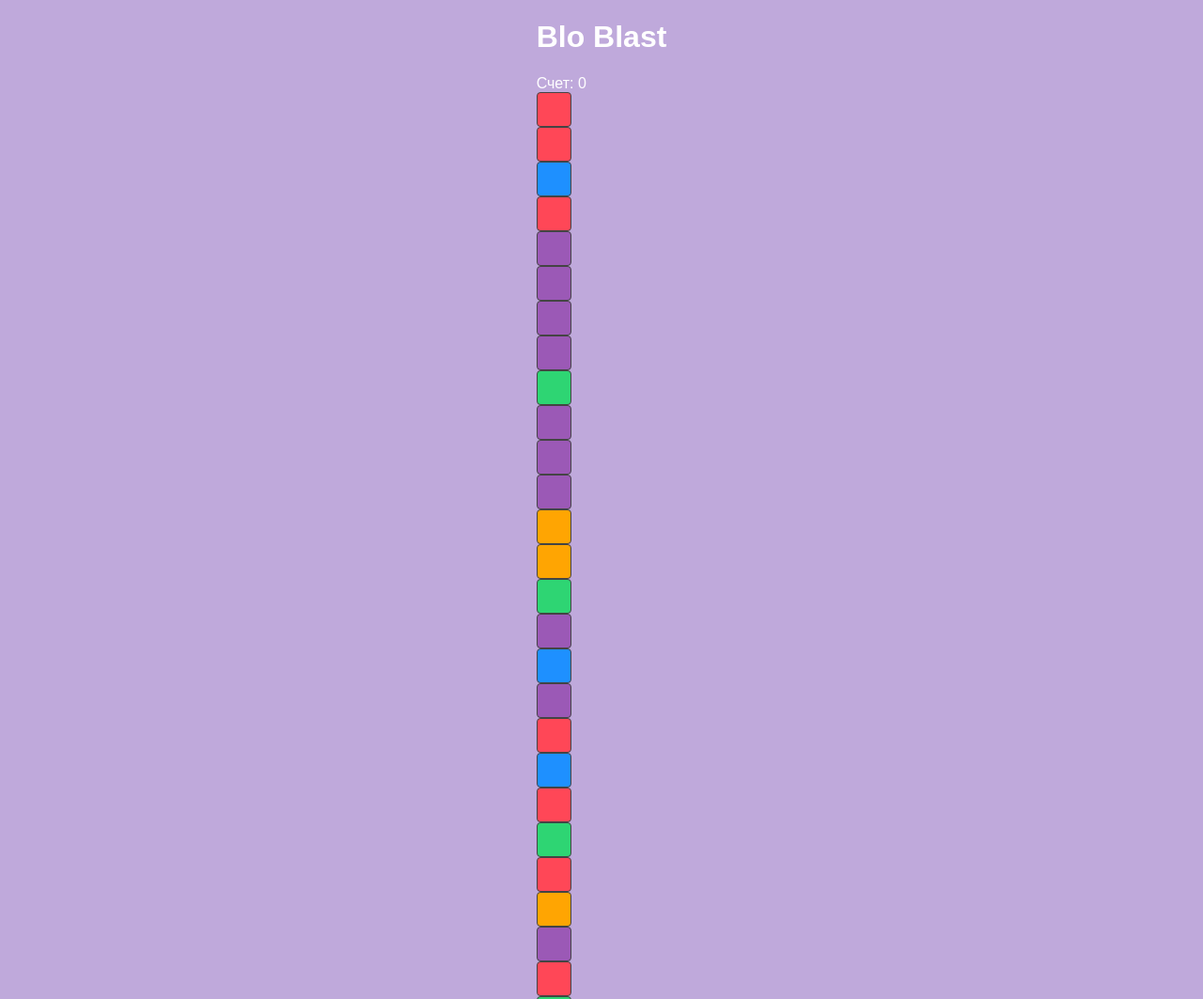
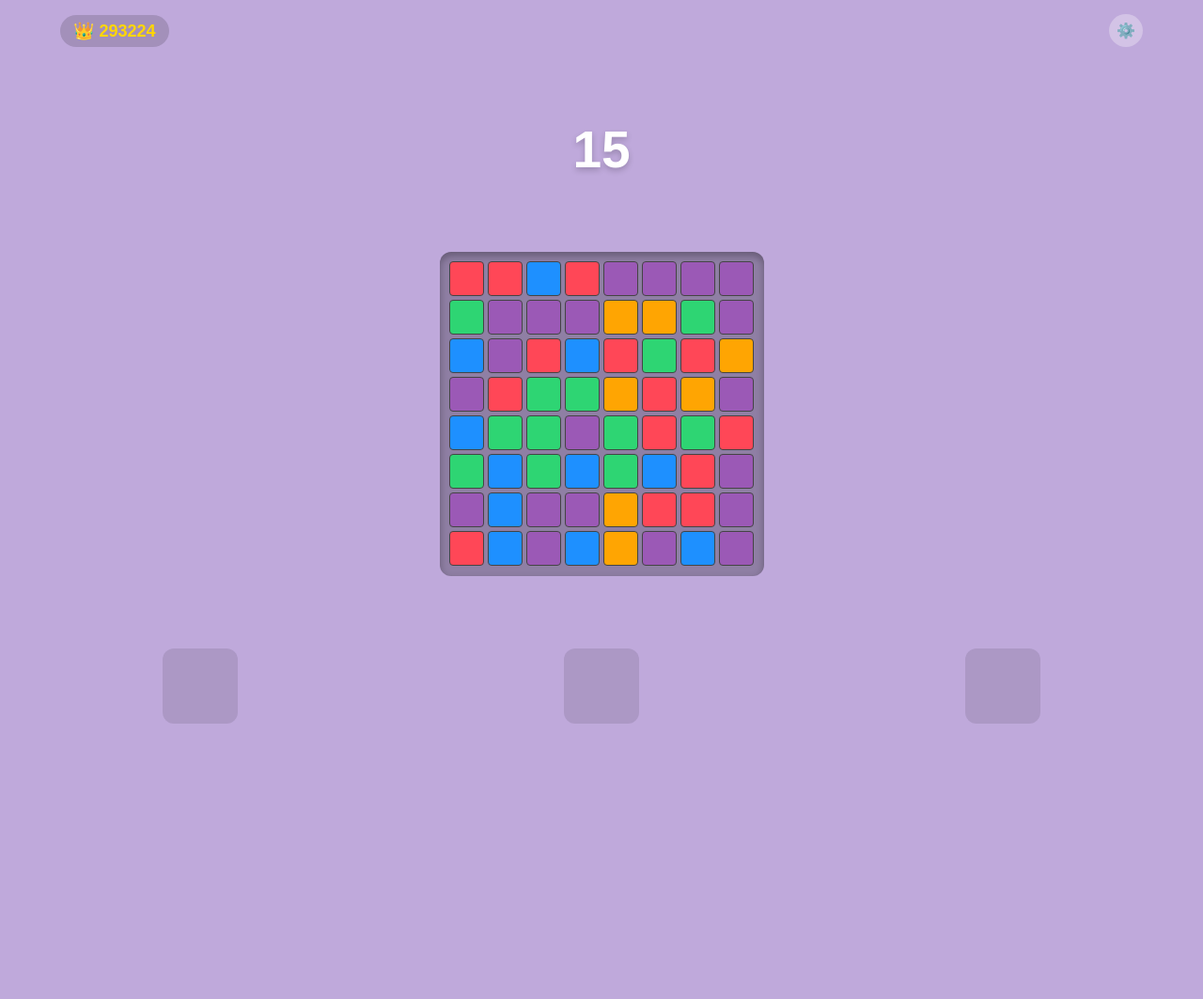
Before and after one commit to djsjejsj009-netizen/BloBlast, a plain HTML site: page index.html in a window 1280 px wide. Shown: the top 1063 px of the page at 94% size. After the commit the page ends 800 px from the top, so only its background shows below. Drawn offline with Linux system fonts and the light colour scheme.

Commit message:
Update index.html

```diff
--- a/index.html
+++ b/index.html
@@ -3,15 +3,36 @@
 <head>
     <meta charset="UTF-8">
     <meta name="viewport" content="width=device-width, initial-scale=1.0">
-    <title>Blo Blast</title>
+    <title>BloBlast</title>
     <link rel="stylesheet" href="style.css">
 </head>
 <body>
-    <div class="game-container">
-        <h1>Blo Blast</h1>
-        <div id="score">Счет: 0</div>
-        <div id="grid"></div>
+
+    <div class="header">
+        <div class="crown">👑 <span>293224</span></div>
+        <div class="settings">⚙️</div>
     </div>
+
+    <div class="score-container" id="score">15</div>
+
+    <div class="grid-wrapper">
+        <div class="grid" id="grid"></div>
+    </div>
+
+    <div class="figures-container">
+        <div class="figure-slot">
+            <div class="mini-block"></div>
+            <div class="mini-block"></div>
+            <div class="mini-block"></div>
+        </div>
+        <div class="figure-slot">
+            <div class="mini-block vertical"></div>
+        </div>
+        <div class="figure-slot">
+            <div class="mini-block l-shape"></div>
+        </div>
+    </div>
+
     <script src="script.js"></script>
 </body>
 </html>
```
